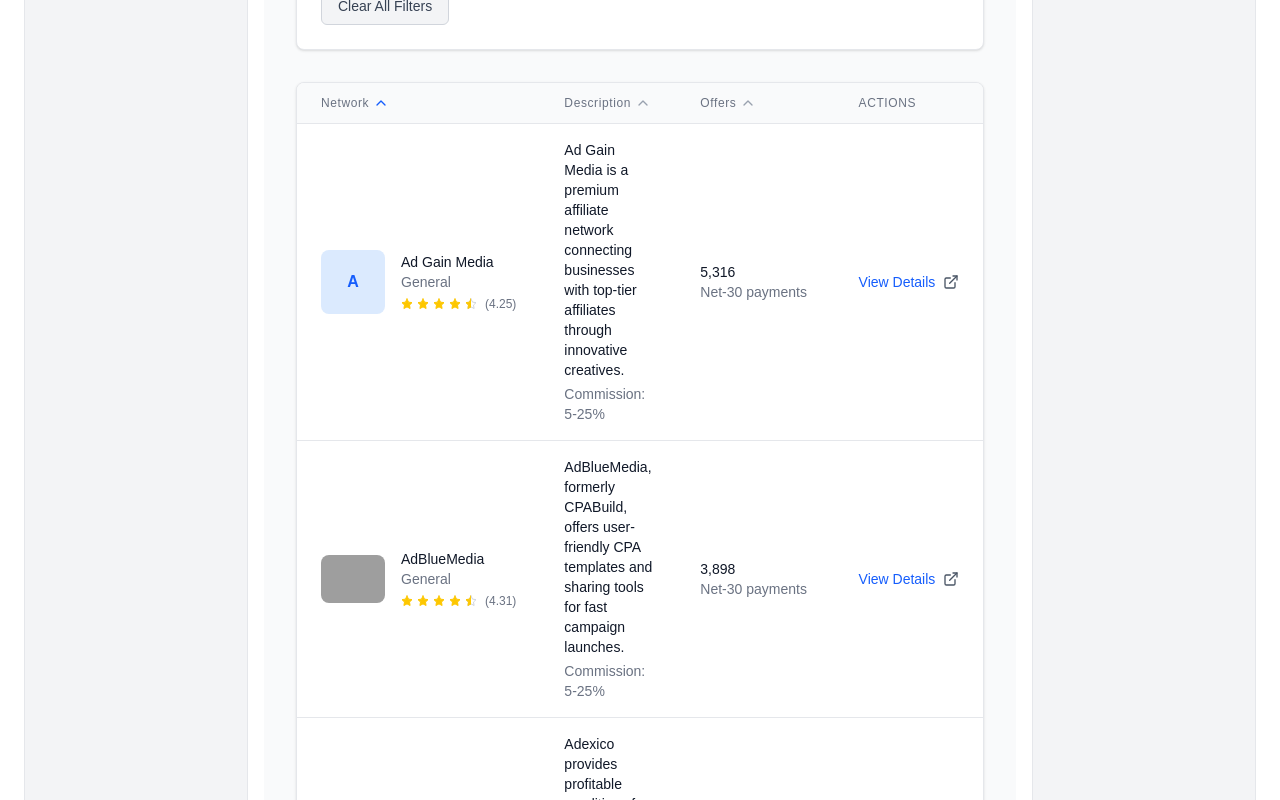
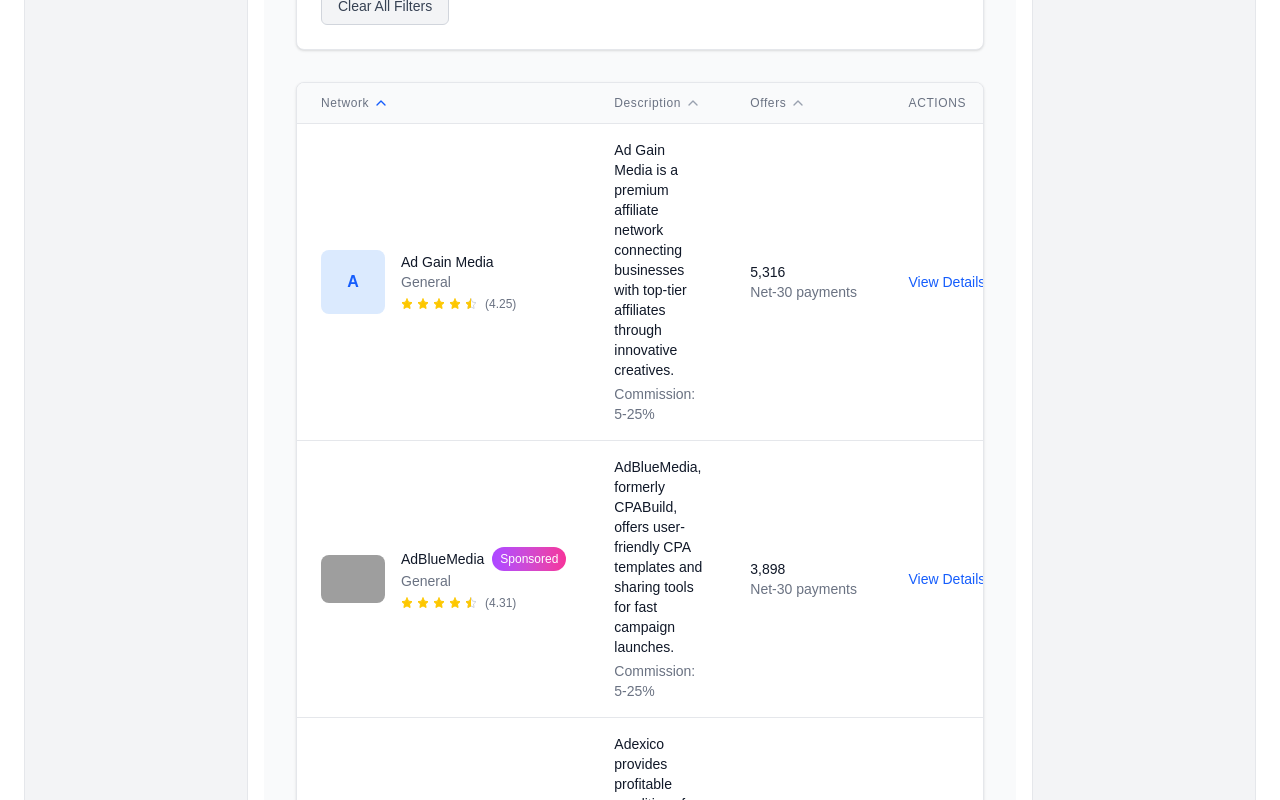
Before and after one commit to tishamishra/affinsight, a Next.js app: page / in a window 1280 px wide. Shown: the part 1040-1840 px from the top of the page. Built offline with nearby package versions, Linux system fonts and the light colour scheme; grey boxes are pictures that could not be loaded.

Commit message:
Add AdBlueMedia as sponsored network in first position with shuffled other networks

```diff
--- a/src/app/page.tsx
+++ b/src/app/page.tsx
@@ -3,11 +3,25 @@
 import NetworkFilters from '@/components/NetworkFilters';
 import NetworkList from '@/components/NetworkList';
 import { getFeaturedNetworks, getAllNetworks } from '@/lib/networks-loader';
-import { useState } from 'react';
+import { useState, useEffect } from 'react';
 
 export default function HomePage() {
   const allNetworks = getAllNetworks();
-  const [filteredNetworks, setFilteredNetworks] = useState(allNetworks);
+  const [filteredNetworks, setFilteredNetworks] = useState<typeof allNetworks>([]);
+
+  // Separate AdBlueMedia and shuffle other networks
+  useEffect(() => {
+    const adBlueMedia = allNetworks.find(network => network.name === "AdBlueMedia");
+    const otherNetworks = allNetworks.filter(network => network.name !== "AdBlueMedia");
+
+    // Shuffle other networks
+    const shuffledNetworks = [...otherNetworks].sort(() => Math.random() - 0.5);
+
+    // Combine AdBlueMedia first, then shuffled networks
+    const arrangedNetworks = adBlueMedia ? [adBlueMedia, ...shuffledNetworks] : shuffledNetworks;
+
+    setFilteredNetworks(arrangedNetworks);
+  }, [allNetworks]);
 
   return (
     <div className="min-h-screen bg-gray-50">
--- a/src/components/NetworkList.tsx
+++ b/src/components/NetworkList.tsx
@@ -180,8 +180,15 @@
                         </div>
                       </div>
                       <div className="ml-4">
+                        <div className="flex items-center gap-2">
                           <div className="text-sm font-medium text-gray-900">
                             {network.name}
+                          </div>
+                          {network.name === "AdBlueMedia" && (
+                            <span className="inline-flex items-center px-2 py-1 rounded-full text-xs font-medium bg-gradient-to-r from-purple-500 to-pink-500 text-white">
+                              Sponsored
+                            </span>
+                          )}
                         </div>
                         <div className="text-sm text-gray-500">
                           {network.category}
```
Lines whose indentation alone changed are shown as unchanged.
